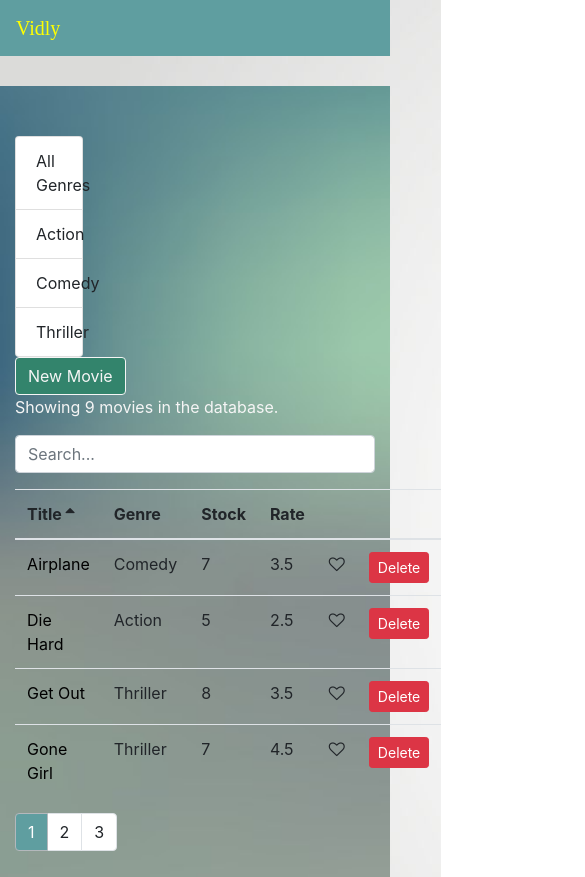
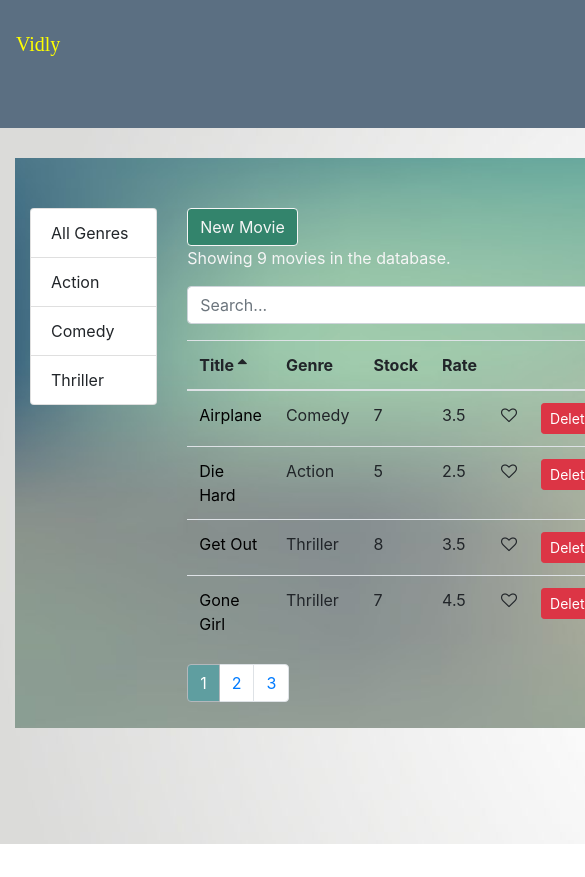
Before and after one commit to syedmudassir4455/Movies, a React (Create React App) app: page /movies in a window 390 px wide. Shown: the top 877 px of the page, 585 px wide, since content can reach past the window. After the commit the page ends 844 px from the top, so only its background shows below. Built offline with nearby package versions, Linux system fonts and the light colour scheme.

Commit message:
made responsive

```diff
--- a/package.json
+++ b/package.json
@@ -3,7 +3,7 @@
   "version": "0.1.0",
   "private": true,
   "dependencies": {
-    "bootstrap": "^4.1.1",
+    "bootstrap": "^4.6.0",
     "font-awesome": "^4.7.0",
     "joi-browser": "^13.4.0",
     "lodash": "^4.17.10",
@@ -18,6 +18,5 @@
     "build": "react-scripts build",
     "test": "react-scripts test --env=jsdom",
     "eject": "react-scripts eject"
-
   }
 }
--- a/src/App.css
+++ b/src/App.css
@@ -35,6 +35,35 @@
   background-color: cadetblue !important;
 }
 
+/* @media (min-width: 1080px) {
+  .navbar-expand-lg {
+    margin-right: -60px;
+
+  }
+} */
+
+/* @media (min-width: 360px) {
+  .navbar-expand-lg {
+    margin-right: -150px;
+  }
+}
+
+@media (min-width: 320px) {
+  .navbar-expand-lg {
+    margin-right: -155px;
+  }
+}
+
+@media (min-width: 280px) {
+  .navbar-expand-lg {
+    margin-right: -153px;
+  }
+}
+@media (min-width: 411px) {
+  .navbar-expand-lg {
+    margin-right: -155px;
+  }
+} */
 .Nav-Link-a {
   color: whitesmoke;
 }
@@ -44,14 +73,53 @@
   font-family: "FontAwesome";
 }
 
-.AppContainer {
+.app-container {
   padding: 50px 0px 10px 0px;
+
   background-image: url(images/110388-beige-and-turquoise-blurred-background-vector.jpg);
   background-repeat: no-repeat;
   background-size: cover;
   height: auto;
 }
 
+@media (min-width: 280px) {
+  .container {
+    width: 165% !important;
+  }
+}
+/* @media (min-width: 280px) {
+  .AppContainer {
+    margin-right: 0px !important;
+  }
+} */
+
+/* @media (min-width: 375px) {
+  .AppContainer {
+     margin-right: -80px !important;
+  }
+} */
+/* @media (min-width: 360px) {
+  .app-container {
+    margin-right: -80px !important;
+  }
+} */
+
+/* .list-group {
+    flex-direction: row !important;
+    margin-bottom: 20px !important;
+  }
+} */
+/* @media (min-width: 1080px) {
+  .list-group {
+    flex-direction: column !important;
+  }
+} */
+
+/* @media (min-width: 540px) {
+  .list-group {
+    flex-direction: row !important;
+  }
+} */
 .btn-primary {
   border-color: #82878d;
   background-color: #28a745;
@@ -59,7 +127,13 @@
 
 @media (min-width: 1200px) {
   .container {
-    max-width: 970px;
+    max-width: 800px;
+  }
+}
+
+@media screen and (min-width: 768px) {
+  .custom-collapse .collapse {
+    display: block;
   }
 }
 
@@ -81,3 +155,30 @@ table > tbody > tr > td > a {
 a:hover {
   color: rgba(246, 248, 255, 0.555) !important;
 }
+
+.bg-nav {
+  background-color: #5b6f82 !important;
+}
+
+.row {
+  margin-right: 0px !important;
+  margin-left: 0px !important;
+}
+
+.navbar {
+  padding: 1.5rem 1rem !important;
+  display: grid !important;
+  margin-bottom: 30px;
+}
+
+@media (min-width: 280px) {
+  .navbar {
+    width: 160%;
+  }
+}
+
+@media(min-width:540px){
+  .navbar{
+    width: 165%;
+  }
+}
--- a/src/components/common/listGroup.jsx
+++ b/src/components/common/listGroup.jsx
@@ -21,6 +21,7 @@ const ListGroup = ({
         </li>
       ))}
     </ul>
+
   );
 };
 
--- a/src/components/movies.jsx
+++ b/src/components/movies.jsx
@@ -91,15 +91,16 @@ class Movies extends Component {
     const { totalCount, data: movies } = this.getPagedData();
 
     return (
-      <div className="row AppContainer">
-        <div className="col-3">
+      <div className="row app-container">
+        <div className="col col-xl col-lg col-md col-sm ">
           <ListGroup
             items={this.state.genres}
             selectedItem={this.state.selectedGenre}
             onItemSelect={this.handleGenreSelect}
           />
         </div>
-        <div className="col">
+
+        <div className="col col-sm col-md col-lg col-xl ">
           <Link to="/movies/new" className="btn NewMovie">
             New Movie
           </Link>
--- a/src/components/moviesTable.jsx
+++ b/src/components/moviesTable.jsx
@@ -36,12 +36,14 @@ class MoviesTable extends Component {
     const { movies, onSort, sortColumn } = this.props;
 
     return (
+
       <Table
         columns={this.columns}
         data={movies}
         sortColumn={sortColumn}
         onSort={onSort}
       />
+
     );
   }
 }
--- a/src/components/navBar.jsx
+++ b/src/components/navBar.jsx
@@ -1,26 +1,19 @@
 import React from "react";
+import 'bootstrap/dist/js/bootstrap.bundle.js'
 import { Link, NavLink } from "react-router-dom";
 
 
 
 const NavBar = () => {
   return (
-    <nav className="navbar navbar-expand-lg navbar-style">
+    <nav className="navbar bg-nav navbar-expand-lg navbar-expand-d-xl navbar-expand-sm  navbar-navbar-expand-md">
       <Link className="navbar-brand navbar-brand-a" to="/">
         Vidly
       </Link>
-      <button
-        className="navbar-toggler"
-        type="button"
-        data-toggle="collapse"
-        data-target="#navbarNavAltMarkup"
-        aria-controls="navbarNavAltMarkup"
-        aria-expanded="false"
-        aria-label="Toggle navigation"
-      >
-        <span className="navbar-toggler-icon" />
-      </button>
-      <div className="collapse navbar-collapse" id="navbarNavAltMarkup">
+      <button class="navbar-toggler" type="button" data-toggle="collapse" data-target="#navbarNavDropdown" aria-controls="navbarNavDropdown" aria-expanded="false" aria-label="Toggle navigation">
+    <span class="navbar-toggler-icon"></span>
+  </button>
+      <div className="collapse navbar-collapse" id="navbarNavDropdown">
         <div className="navbar-nav">
           <NavLink className="nav-item nav-link Nav-Link-a  " to="/movies">
             Movies
--- a/src/index.css
+++ b/src/index.css
@@ -1,16 +1,13 @@
 body {
   margin: 0;
   padding: 0 0 0 0;
-background-image: url(images/ea80e8bcf70c0a180cdc6905afb3f1c1.jpg);
-background-repeat: no-repeat;
+  background-image: url(images/ea80e8bcf70c0a180cdc6905afb3f1c1.jpg);
+  /* background-size: cover; */
+}
+/*
+.navbar {
 
-
-}
-
-.navbar {
-  margin-bottom: 30px;
-
-}
+} */
 
 .clickable {
   cursor: pointer;
```
Also changed, not shown: src/App.js (+3 -6 lines), 1 other file (tests, documents, lock files or other folders).
